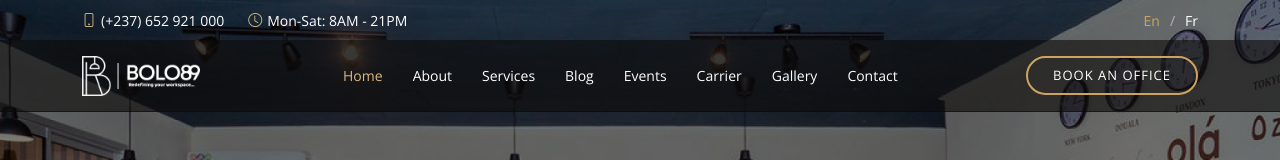
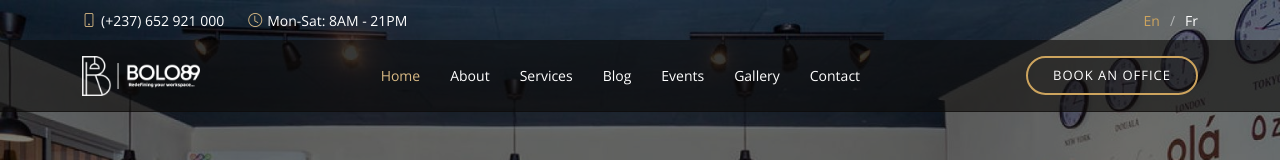
Before and after one commit to Abdoulaye-Thespy/Bolo89Live, a website: page index.html in a window 1280 px wide. Shown: the top 160 px of the page. Drawn offline with nearby package versions, Linux system fonts and the light colour scheme; a web font is replaced by a local one.

Commit message:
fix: Remove carrier deadlink

```diff
--- a/index.html
+++ b/index.html
@@ -74,7 +74,7 @@
           <li><a class="nav-link scrollto" href="#menu">Services</a></li>
           <li><a class="nav-link scrollto" href="#blog">Blog</a></li>
           <li><a class="nav-link scrollto" href="#events">Events</a></li>
-          <li><a class="nav-link scrollto" href="#chefs">Carrier</a></li>
+          <!-- <li><a class="nav-link scrollto" href="#chefs">Carrier</a></li> -->
           <li><a class="nav-link scrollto" href="#gallery">Gallery</a></li>
           <li><a class="nav-link scrollto" href="#contact">Contact</a></li>
         </ul>
```
